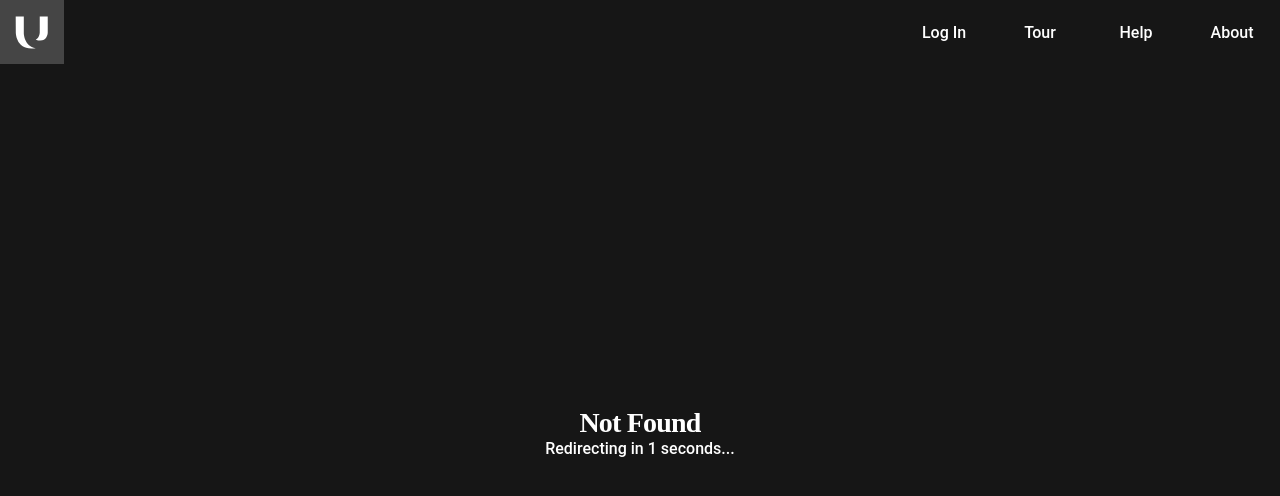
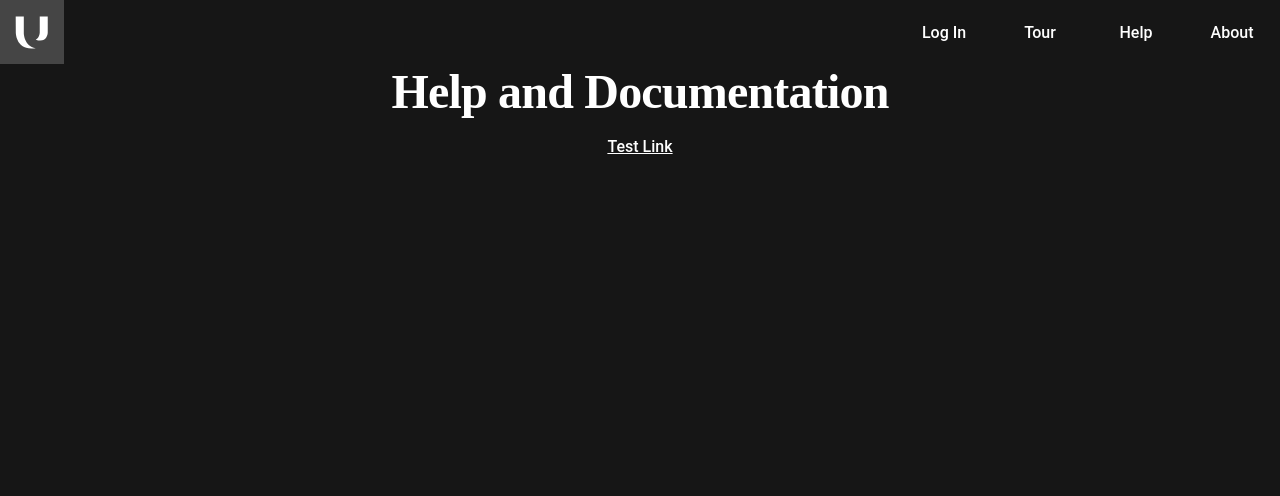
Before and after one commit to Myles-Trevino/WWI-Underground, a Next.js app: page /help in a window 1280 px wide. Before the commit this address had no page. Shown: the top 496 px of the page. Built offline with nearby package versions, Linux system fonts and the light colour scheme; a web font is replaced by a local one.

Commit message:
help and doc page added to the navbar and made generic

```diff
--- /dev/null
+++ b/pages/docs/docs.module.scss
@@ -0,0 +1,16 @@
+.container {
+	display: grid;
+	justify-items: center;
+	align-content: center;
+	width: 100vw;
+	height: var(--page-height);
+}
+
+.helpDocHeading {
+	margin-left: 15%;
+	font-size: 12em;
+}
+
+.helpDocText {
+	margin-left: 18%;
+}
--- /dev/null
+++ b/pages/help.module.scss
@@ -0,0 +1,12 @@
+.container {
+	display: grid;
+	justify-items: center;
+	align-content: center;
+	width: 100vw;
+	//height: var(--page-height);
+}
+
+.helpLink {
+    display: grid;
+
+}
--- /dev/null
+++ b/pages/help.tsx
@@ -0,0 +1,24 @@
+/**
+ *  Copyright Chris Dunphy
+ * 	Licensed under the Apache License, Version 2.0
+ * 	http://www.apache.org/licenses/LICENSE-2.0
+ */
+
+import Navbar from '../components/common/navbar/navbar';
+import Head from 'next/head';
+import Styles from './help.module.scss';
+import Link from 'next/link';
+
+export default function Help(): JSX.Element {
+	return (<>
+		<Head>
+			<title>Help</title>
+		</Head>
+		<Navbar></Navbar>
+		<div className = {Styles.container}>
+			<h1>Help and Documentation</h1>
+			<br></br>
+			<p><Link href = "/docs/testdoc">Test Link</Link></p>
+		</div>
+	</>);
+}
```
Also changed, not shown: pages/docs/testdoc.tsx (added, +20 -0 lines).
